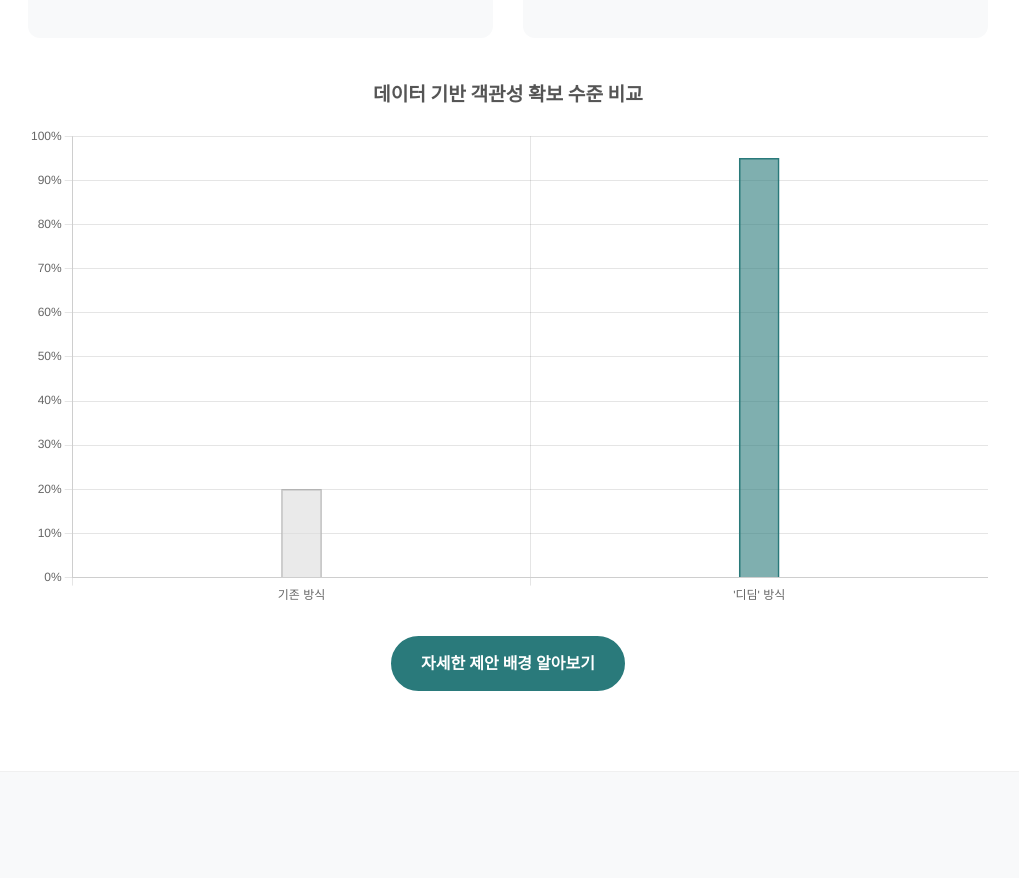
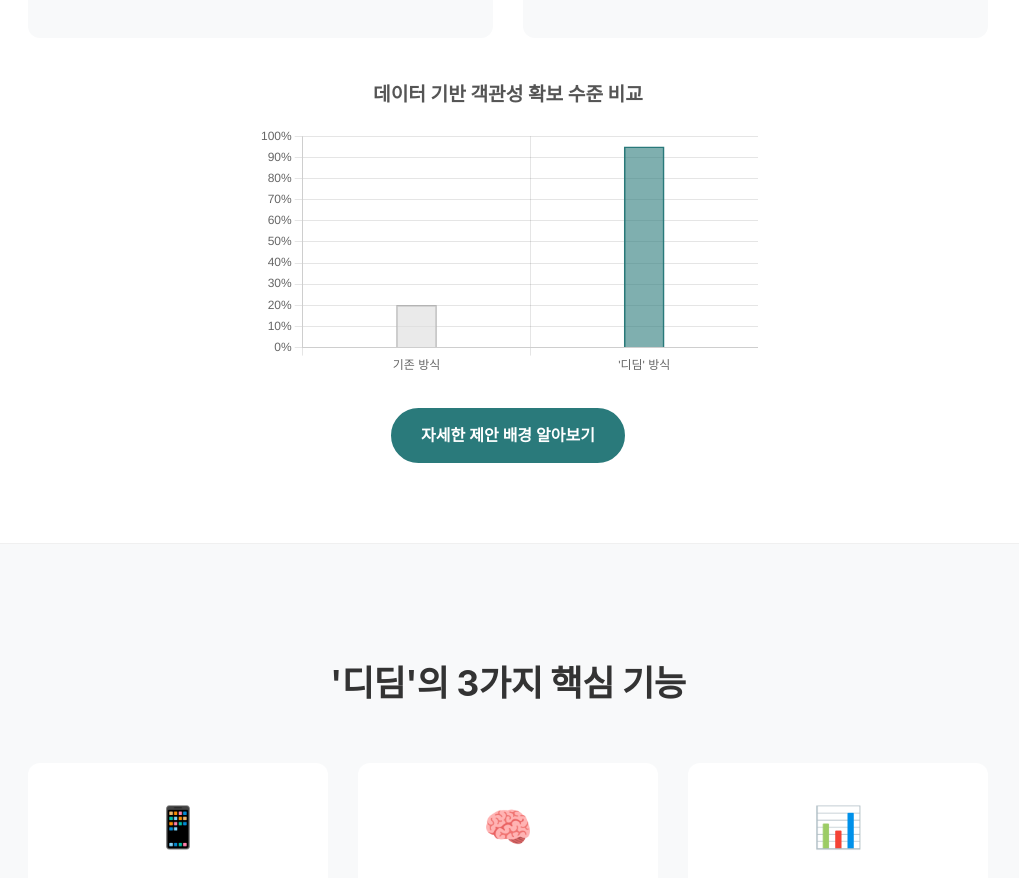
Before and after one commit to JihoMoon99/Didim, a plain HTML site: page index.html in a window 1280 px wide. Shown: the part 1505-2383 px from the top of the page, without its empty margins (132-1151 px from the left). Drawn offline with nearby package versions, Linux system fonts and the light colour scheme.

Commit message:
Update index.html

```diff
--- a/index.html
+++ b/index.html
@@ -165,6 +165,11 @@
         }
         .chart-container {
             margin-top: 40px;
+            width: 100%;         /* 원하는 너비로 변경 */
+            max-width: 500px;    /* 최대 너비 지정 */
+            margin-left: auto;
+            margin-right: auto;  /* 가운데 정렬 */
+            height: 300px; /* 높이 지정 */
         }
         .chart-container h4 {
             font-size: 1.2rem;
```
